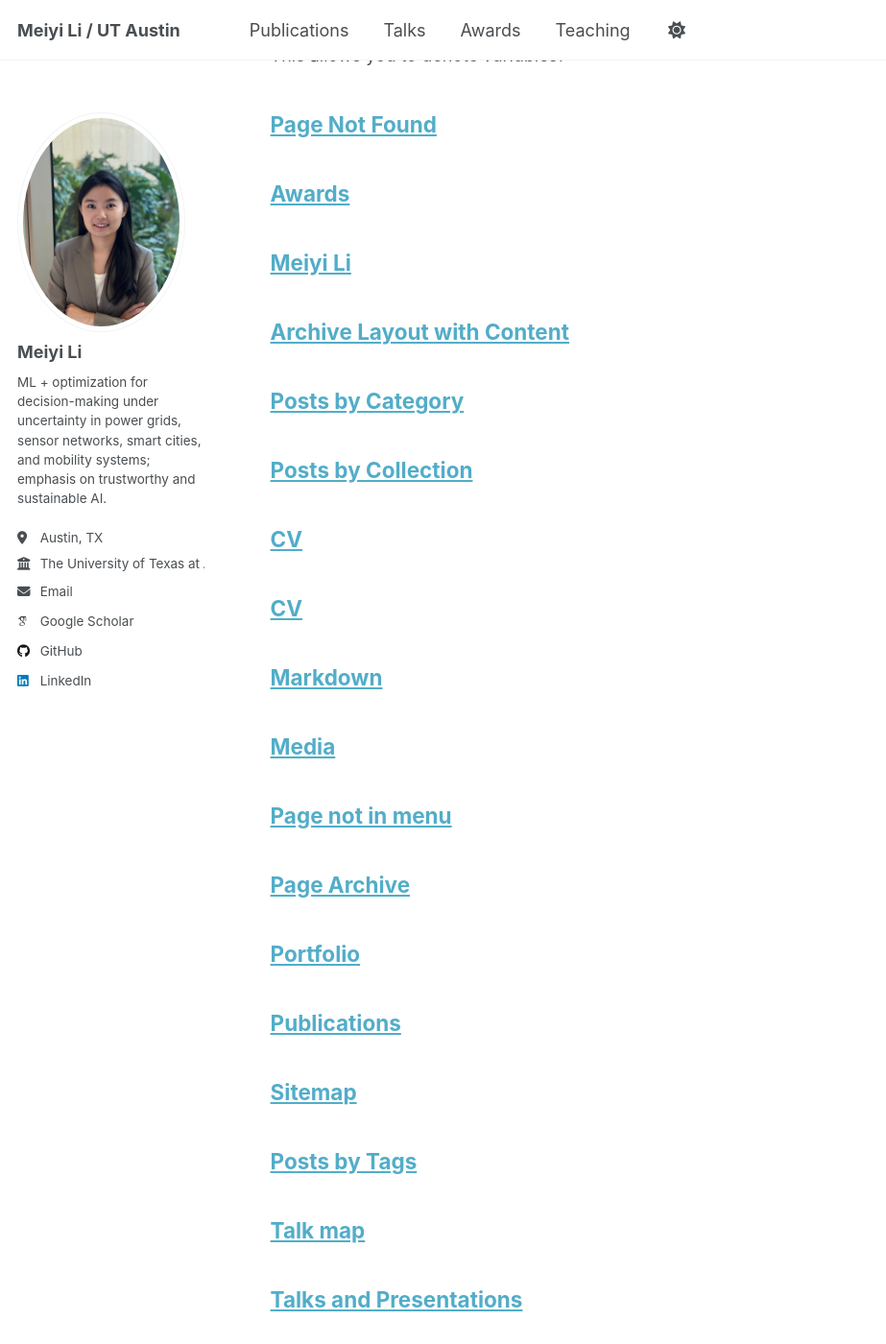
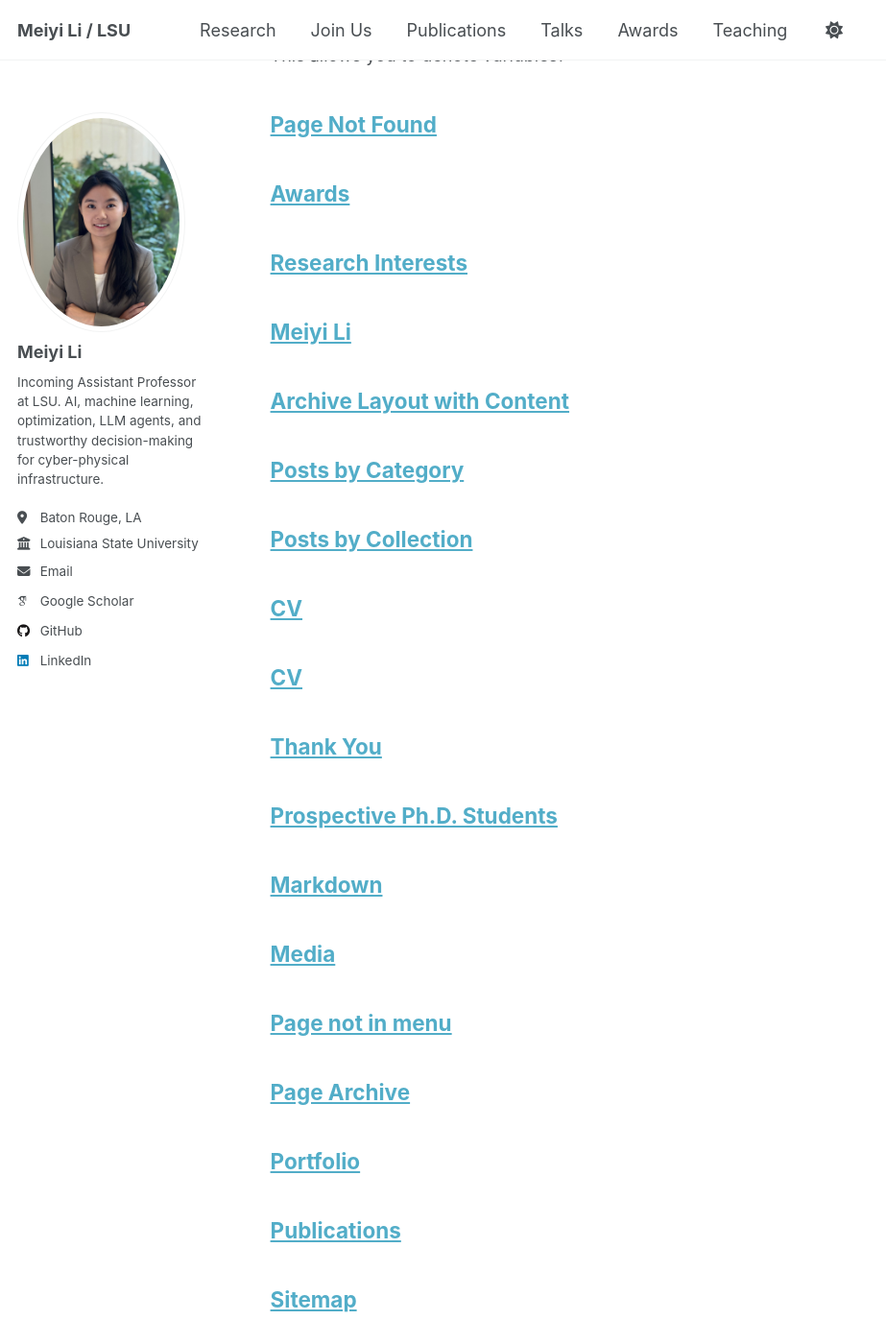
Before and after one commit to meiyilutaustin/meiyilutaustin.github.io, a Jekyll site: the page built from _pages/archive-layout-with-content.md, in a window 1280 px wide and 1400 px high, scrolled down 4561 px. Shown: the whole window at 96% size, without its empty margins (0-923 px from the left). Built offline with Jekyll 4.4.1, drawn with Linux system fonts in a browser that asks for light colours; some web fonts are replaced; a script that is not in the unit is left out.

```diff
--- a/Gemfile
+++ b/Gemfile
@@ -11,3 +11,5 @@ end
 
 gem 'github-pages'
 gem 'connection_pool', '2.5.0'
+gem 'csv'
+gem 'bigdecimal'
--- a/_config.yml
+++ b/_config.yml
@@ -1,10 +1,10 @@
 # Basic Site Settings
 locale                   : "en-US"
 site_theme               : "default" # "default" or "air"
-title                    : "Meiyi Li / UT Austin"
+title                    : "Meiyi Li / LSU"
 title_separator          : "-"
 name                     : &name "Meiyi Li"
-description              : &description "Ph.D. candidate at UT Austin. Research: machine learning + optimization for decision-making in power systems and large-scale cyber-physical infrastructures; trustworthy & sustainable AI."
+description              : &description "Incoming tenure-track Assistant Professor in the Division of Electrical Engineering at Louisiana State University. Research: AI, machine learning, optimization, LLM agents, and trustworthy decision-making for cyber-physical infrastructure."
 url                      : https://meiyilutaustin.github.io
 baseurl                  : "" # user pages should be empty
 repository               : "meiyilutaustin/meiyilutaustin.github.io"
@@ -15,9 +15,9 @@ author:
   avatar           : "profile.jpg"              # place an image at /images/profile.png
   name             : "Meiyi Li"
   pronouns         :
-  bio              : "ML + optimization for decision-making under uncertainty in power grids, sensor networks, smart cities, and mobility systems; emphasis on trustworthy and sustainable AI."
-  location         : "Austin, TX"
-  employer         : "The University of Texas at Austin"
+  bio              : "Incoming Assistant Professor at LSU. AI, machine learning, optimization, LLM agents, and trustworthy decision-making for cyber-physical infrastructure."
+  location         : "Baton Rouge, LA"
+  employer         : "Louisiana State University"
   uri              :
   email            : "meiyil@utexas.edu"
 
--- a/_data/navigation.yml
+++ b/_data/navigation.yml
@@ -1,4 +1,10 @@
 main:
+  - title: "Research"
+    url: /research/
+
+  - title: "Join Us"
+    url: /join/
+
   - title: "Publications"
     url: /publications/
 
--- a/_includes/masthead.html
+++ b/_includes/masthead.html
@@ -6,14 +6,14 @@
       <nav id="site-nav" class="greedy-nav">
         <button><div class="navicon"></div></button>
         <ul class="visible-links">
-          <li class="masthead__menu-item masthead__menu-item--lg persist"><a href="{{ base_path }}/">{{ site.title }}</a></li>
+          <li class="masthead__menu-item masthead__menu-item--lg persist"><a href="{{ '/' | relative_url }}">{{ site.title }}</a></li>
           {% for link in site.data.navigation.main %}
             {% if link.url contains 'http' %}
-              {% assign domain = '' %}
+              {% assign link_url = link.url %}
             {% else %}
-              {% assign domain = base_path %}
+              {% assign link_url = link.url | relative_url %}
             {% endif %}
-            <li class="masthead__menu-item"><a href="{{ domain }}{{ link.url }}">{{ link.title }}</a></li>
+            <li class="masthead__menu-item"><a href="{{ link_url }}">{{ link.title }}</a></li>
           {% endfor %}
           <li id="theme-toggle" class="masthead__menu-item persist tail">
             <a role="button" aria-labelledby="theme-icon"><i id="theme-icon" class="fa-solid fa-sun" aria-hidden="true" title="toggle theme"></i></a>
```
Also changed, not shown: _pages/Research_Interests.md (added, +99 -0 lines), _pages/about.md (+26 -16 lines), _pages/join-thanks.md (added, +13 -0 lines), _pages/join.md (added, +45 -0 lines), images/research/llms-and-ai-agents-for-decision-support.png (added), images/research/safe-ai-decision-making.png (added), 5 other files.
